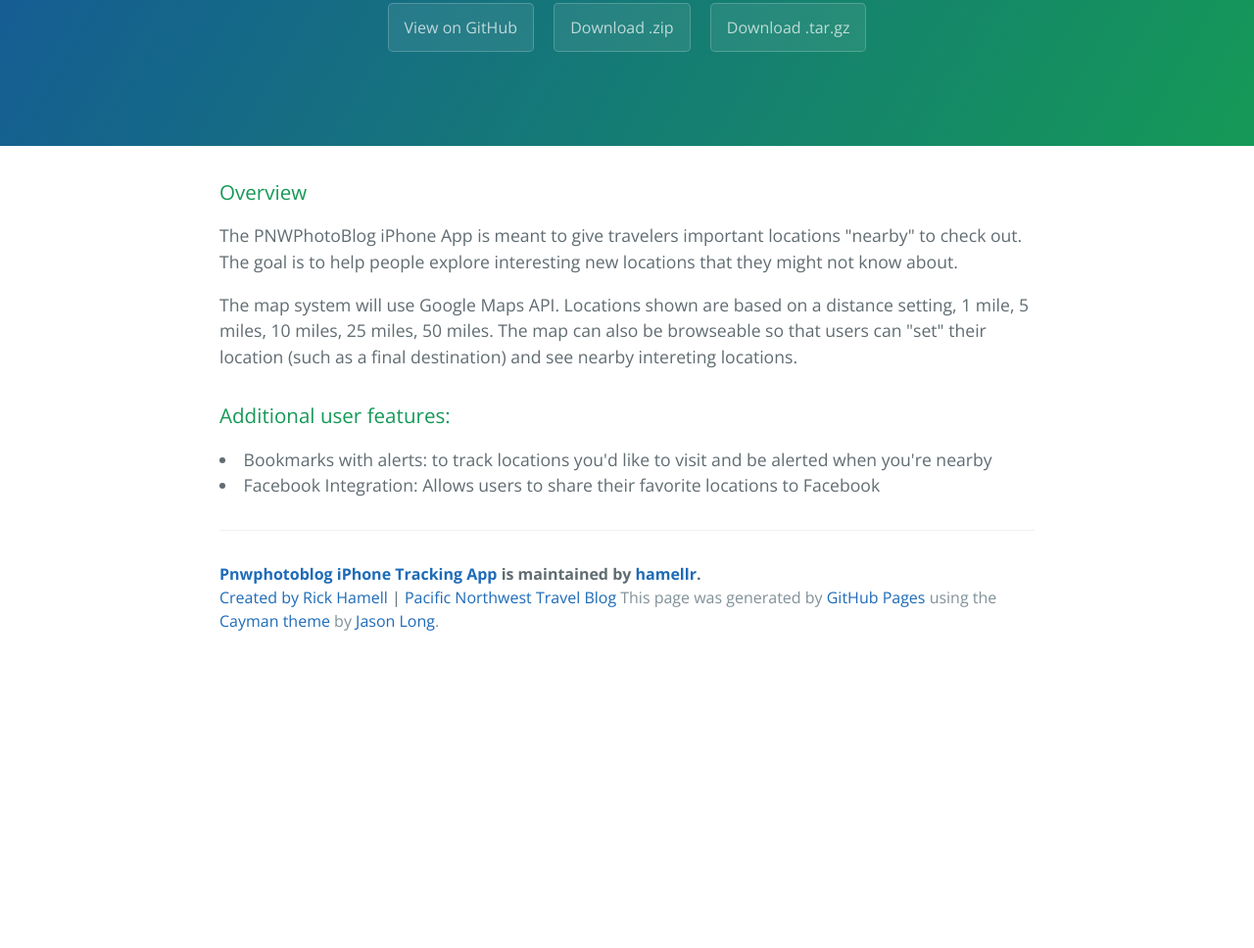
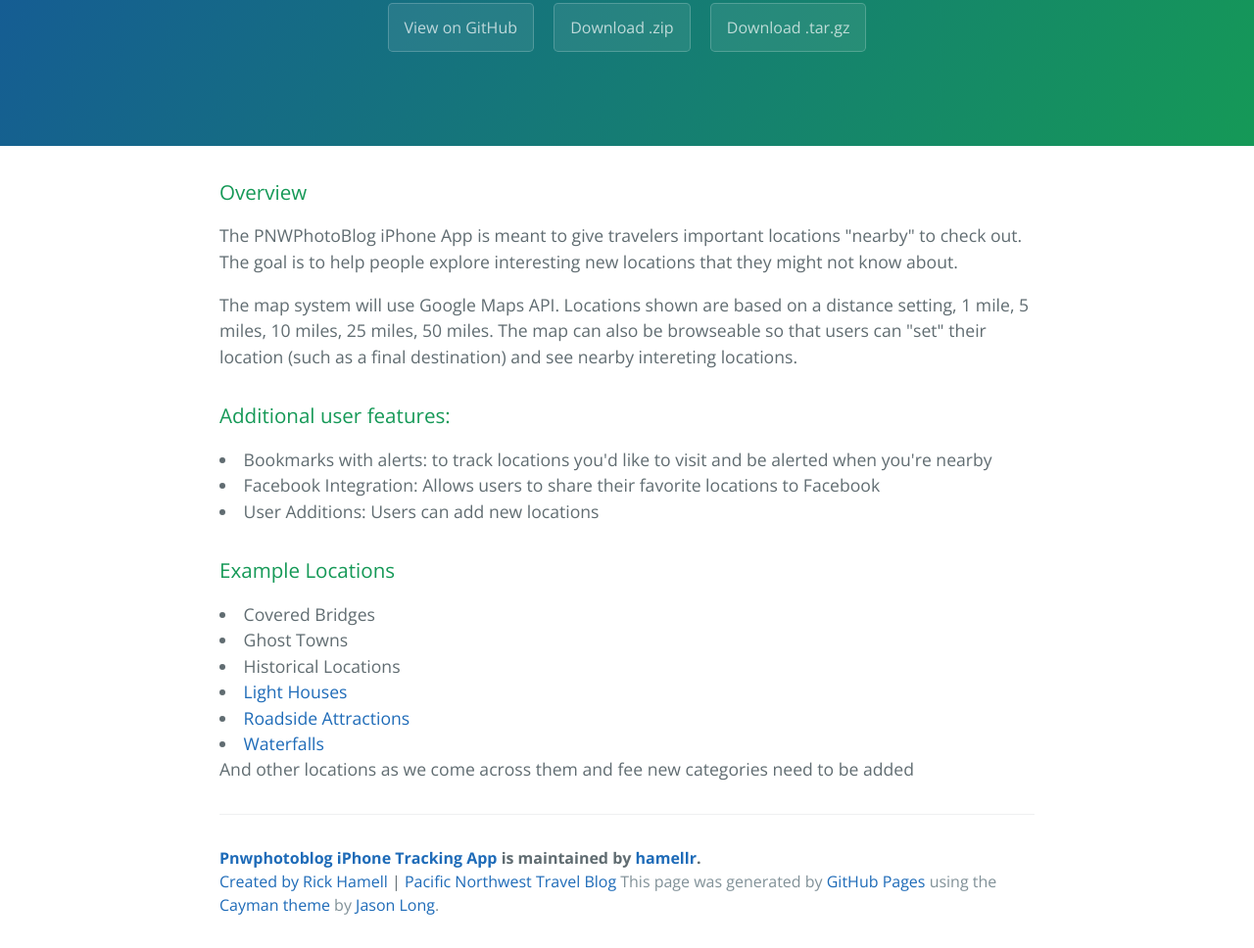
Before and after one commit to hamellr/PNWPhotoblog, a plain HTML site: page index.html in a window 1280 px wide. Shown: the part 234-1202 px from the top of the page at 98% size. Before the commit the page ends 912 px from the top, so only its background shows below. Drawn offline with nearby package versions, Linux system fonts and the light colour scheme.

Commit message:
Update index.html

```diff
--- a/index.html
+++ b/index.html
@@ -31,10 +31,19 @@
 
 <br><p>
 <h3>Additional user features:</h3>
-<li>Bookmarks with alerts: to track locations you'd like to visit and be alerted when you're nearby
+<li>Bookmarks with alerts: to track locations you'd like to visit and be alerted when you're nearby</li>
 <li>Facebook Integration: Allows users to share their favorite locations to Facebook</li>
+<li>User Additions: Users can add new locations</li>
 </p>
 
+<h3>Example Locations</h3>
+<li><a href="http://pnwphotoblog.com/covered-bridges/"></a>Covered Bridges</a></li>
+<li><a href="http://pnwphotoblog.com/ghost-towns/"></a>Ghost Towns</a></li>
+<li>Historical Locations</li>
+<li><a href="http://pnwphotoblog.com/lighthouses/">Light Houses</a></li>
+<li><a href="http://pnwphotoblog.com/roadside-attractions/">Roadside Attractions</a></li>
+<li><a href="http://pnwphotoblog.com/waterfalls/">Waterfalls</a></li>
+And other locations as we come across them and fee new categories need to be added
 
       <footer class="site-footer">
         <span class="site-footer-owner"><a href="https://github.com/hamellr/pnwphotoblog.github.io">Pnwphotoblog iPhone Tracking App</a> is maintained by <a href="https://github.com/hamellr">hamellr</a>.</span>
```
